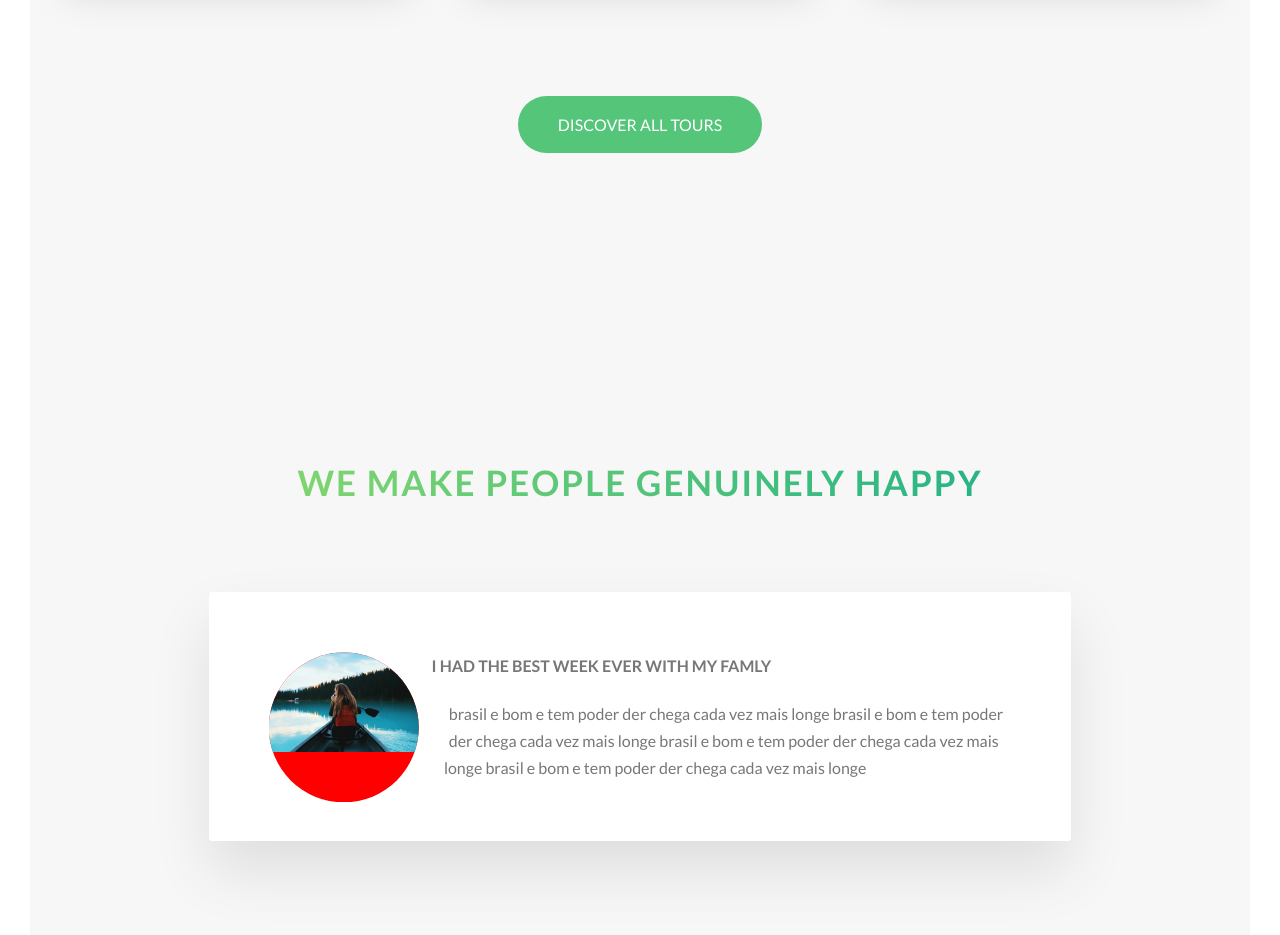
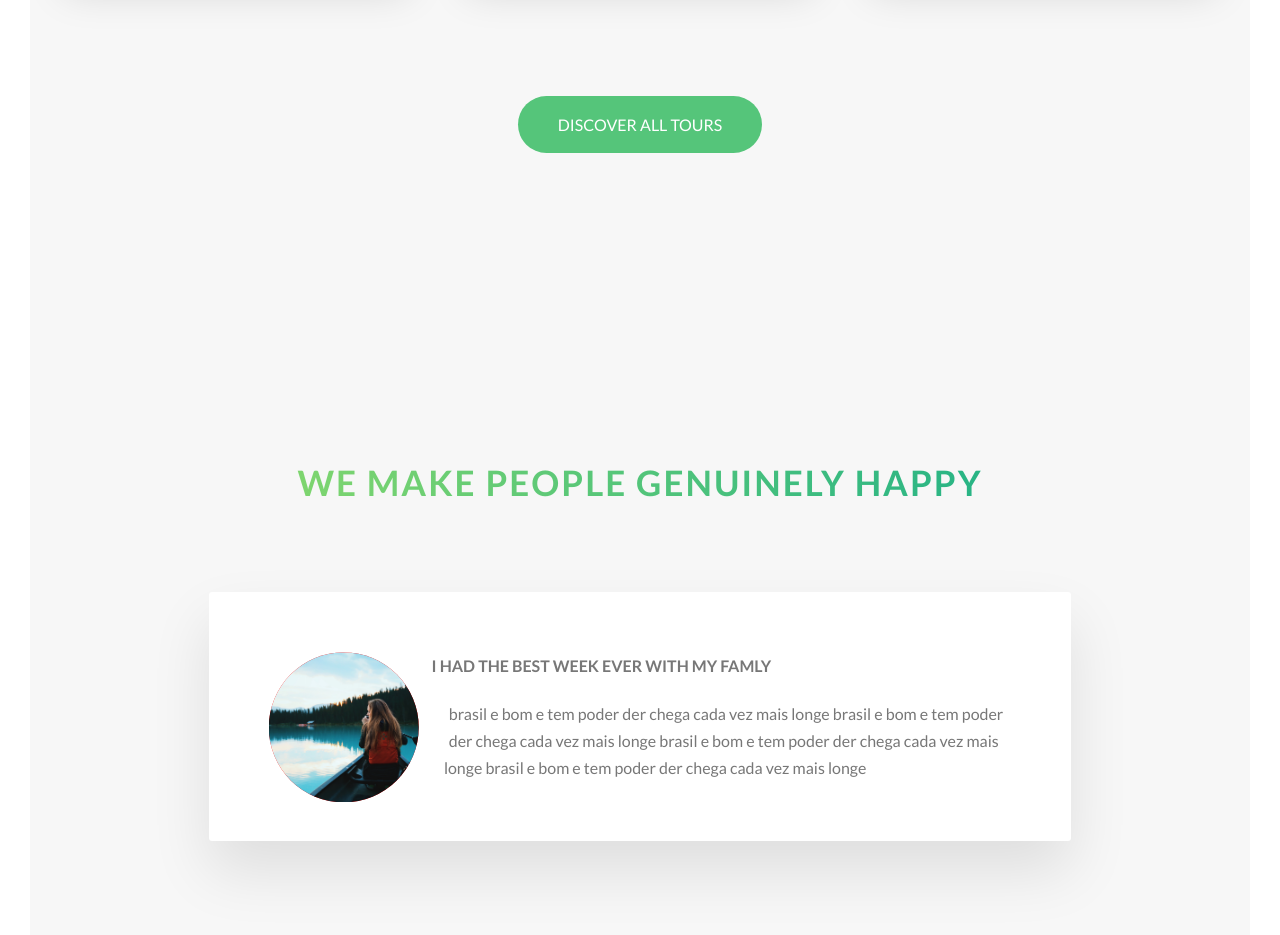
Before and after one commit to evertonProgramadorCriativo/Social-Network-pratica, a website: page index.html in a window 1280 px wide. Shown: the part 3162-4097 px from the top of the page. Drawn offline with Linux system fonts and the light colour scheme.

Commit message:
seção stories (Parte 07 -> a foto esta dentro do circulo com sucesso

```diff
--- a/sass/components/_story.scss
+++ b/sass/components/_story.scss
@@ -22,6 +22,6 @@
     }
 
     &__img {
-        width: 100%;
+        height: 100%;
     }
 }
```
Also changed, not shown: css/style.css.
